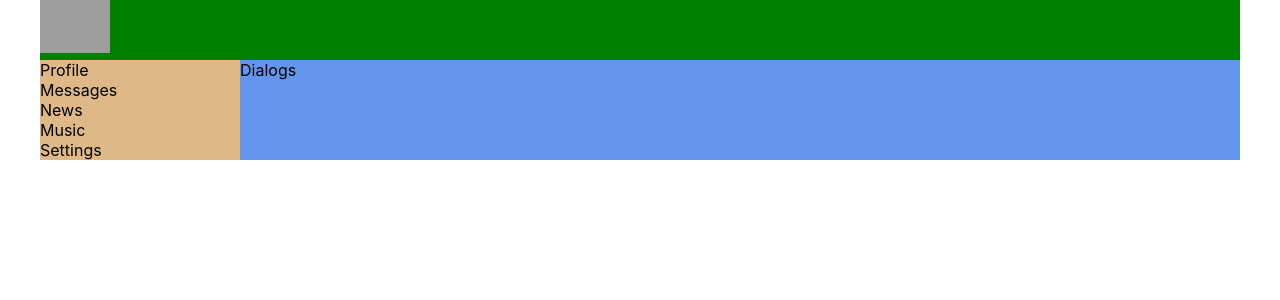
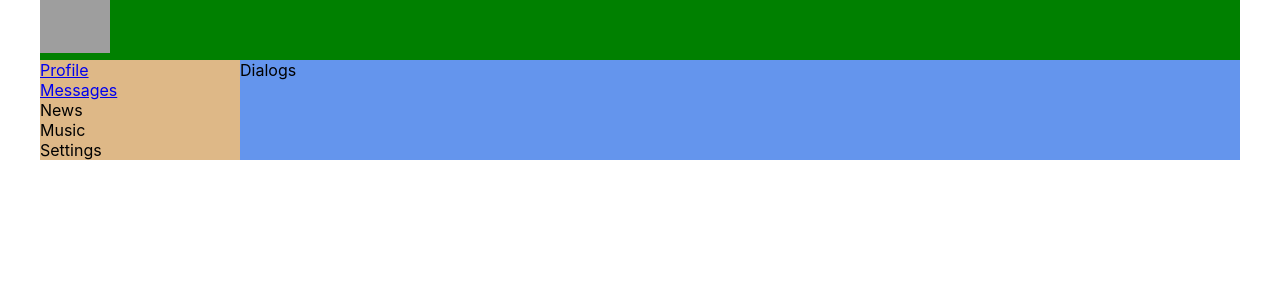
Before and after one commit to Deks47/reactapp1, a React (Create React App) app in the folder my-app/: page / in a window 1280 px wide. Shown: the top 300 px of the page. Built offline with nearby package versions, Linux system fonts and the light colour scheme; grey boxes are pictures that could not be loaded.

Commit message:
Update Navbar.jsx

```diff
--- a/my-app/src/components/Navbar/Navbar.jsx
+++ b/my-app/src/components/Navbar/Navbar.jsx
@@ -7,11 +7,11 @@ const Navbar = () => {
   return <nav className={s.nav}>
 
       <div className='{s.item}'>
-      <a>Profile</a>
+      <a href="profile">Profile</a>
     </div>
 
     <div className='{s.item}'>
-      <a>Messages</a>
+      <a href="dialogs">Messages</a>
       </div>
 
     <div className='{s.item}'>
```
